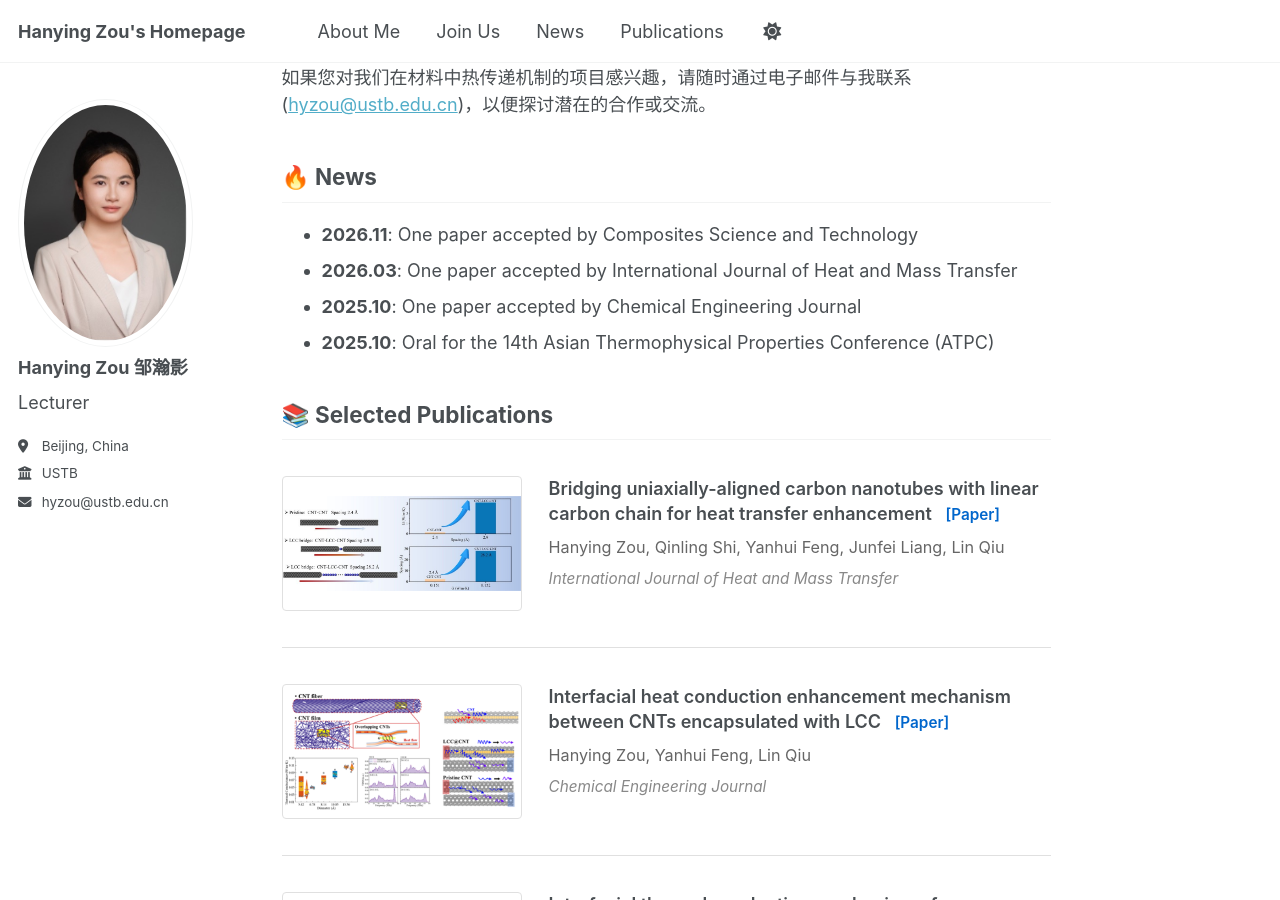
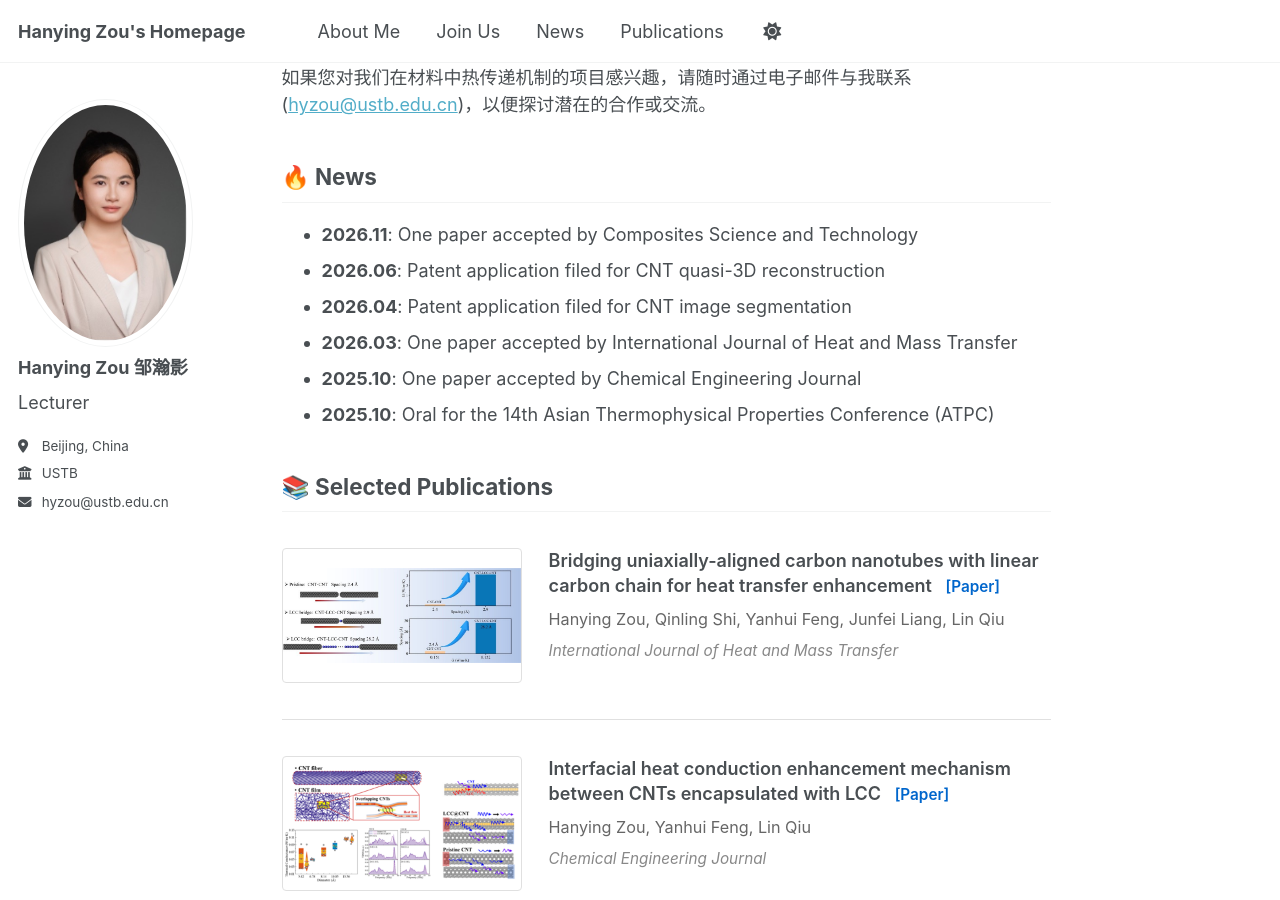
Before and after one commit to Chandery/ZHY-Homepage, a Jekyll site: the page built from _pages/about.md, in a window 1280 px wide and 900 px high, scrolled down 438 px. Built offline with Jekyll 4.4.1, drawn with Linux system fonts in a browser that asks for light colours; a script bundle is joined from its source files by our own code; library files that are not in the unit come from our copies.

Commit message:
update news

```diff
--- a/_pages/about.md
+++ b/_pages/about.md
@@ -28,6 +28,8 @@ If you are interested in our projects on heat transfer mechanisms in materials,
 ## 🔥 News
 {: #news .section}
 - **2026.11**: One paper accepted by Composites Science and Technology
+- **2026.06**: Patent application filed for CNT quasi-3D reconstruction
+- **2026.04**: Patent application filed for CNT image segmentation
 - **2026.03**: One paper accepted by International Journal of Heat and Mass Transfer
 - **2025.10**: One paper accepted by Chemical Engineering Journal
 - **2025.10**: Oral for the 14th Asian Thermophysical Properties Conference (ATPC)
```
